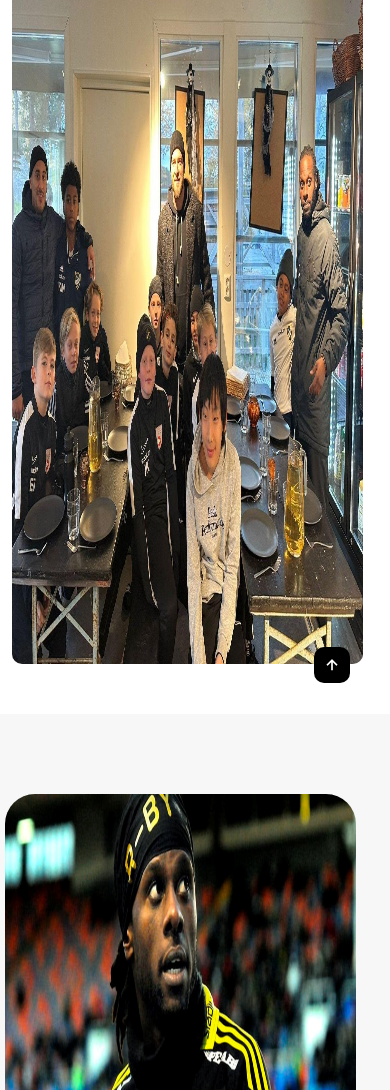
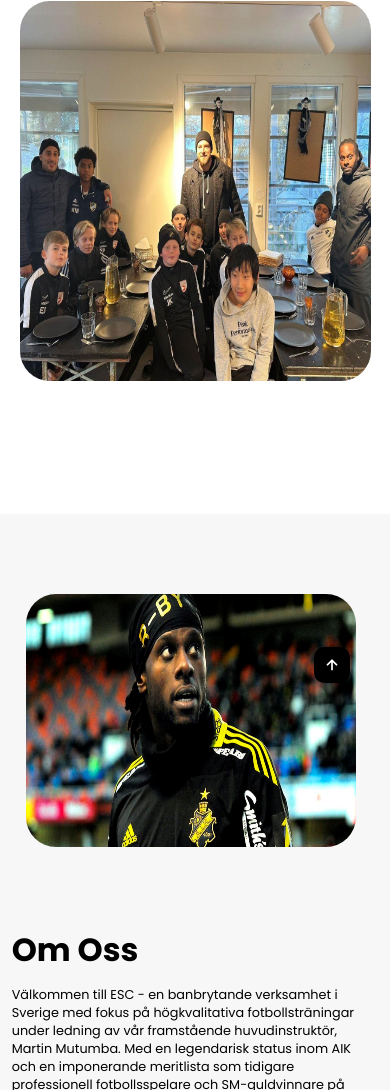
Before and after one commit to Michaelfray/Elite-Soccer-Camp-Website, a plain HTML site: page index.html in a window 390 px wide. Shown: the part 330-1420 px from the top of the page. Drawn offline with nearby package versions, Linux system fonts and the light colour scheme; a web font is replaced by a local one.

Commit message:
image size update

```diff
--- a/css/style.css
+++ b/css/style.css
@@ -597,29 +597,38 @@ ul li a:hover {
   .home-content h1 {
     font-size: 5rem;
   }
-  .home-img-slider {
-    position: relative;
-    width: 100%;
-    height: 100vh;
-    overflow: hidden;
-  }
-
   .logo {
     margin-left: 20px;
   }
+  .home {
+    display: flex;
+    width: 100%;
+    justify-content: center;
+    align-items: center;
+    gap: 30px;
+    flex-direction: column;
+    transition: all 300ms ease-in-out;
+    background: var(--bg-color);
+  }
+  .home-img-slider {
+    position: relative;
+    width: 90vw;
+    height: 45vh;
+    overflow: hidden;
+    border-radius: 30px;
+  }
 
   .home-img-slider img {
-    border-radius: 10px;
-    margin-top: 20px;
-    width: 90vw;
-    height: 790px;
+    width: 100vw;
+    height: 400px;
   }
   .about {
     flex-direction: column;
   }
   .about img {
-    width: 90vw;
-    margin-right: 30px;
+    width: 90%;
+    height: 30vh;
+    margin-left: 4%;
   }
   .services h2 {
     margin-bottom: 3rem;
```
